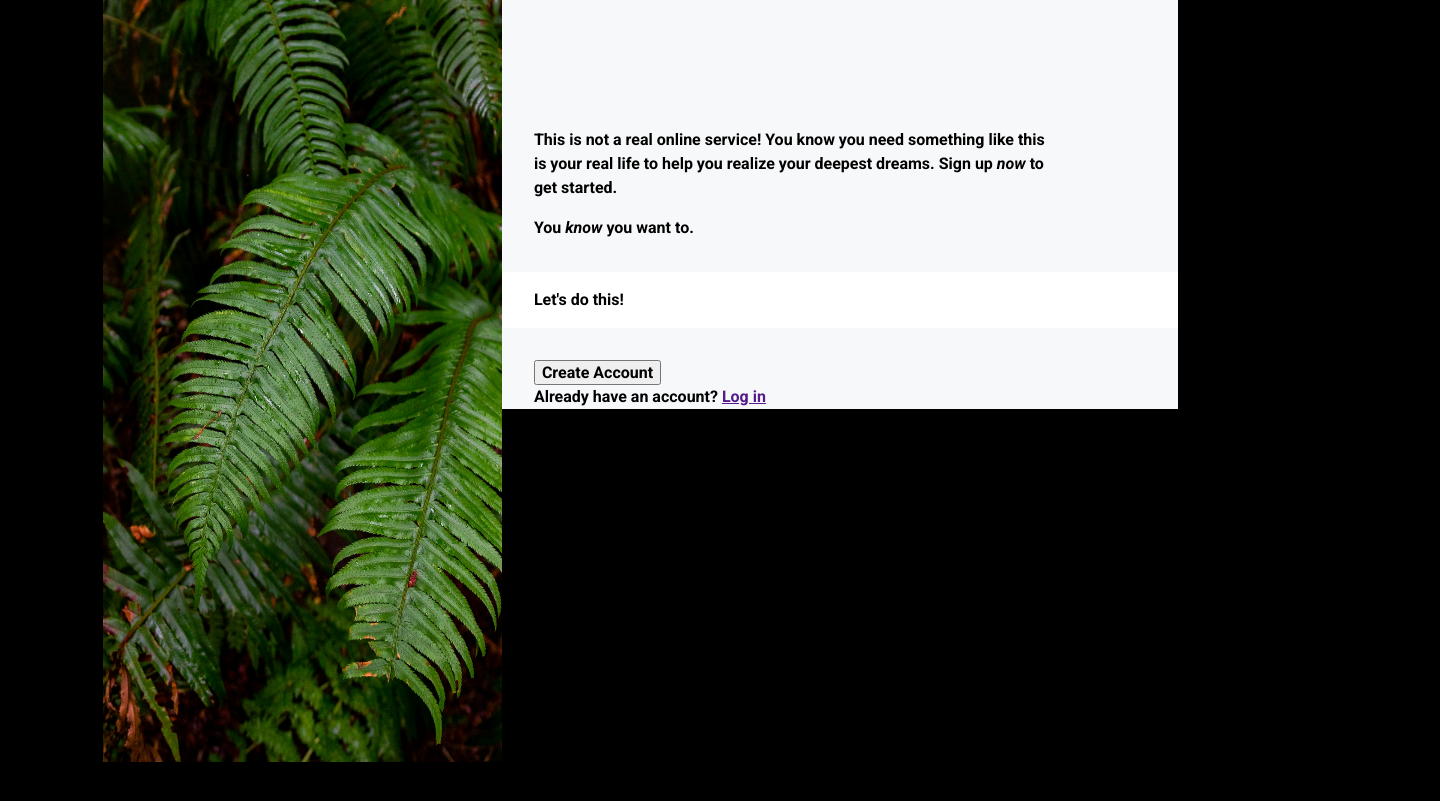
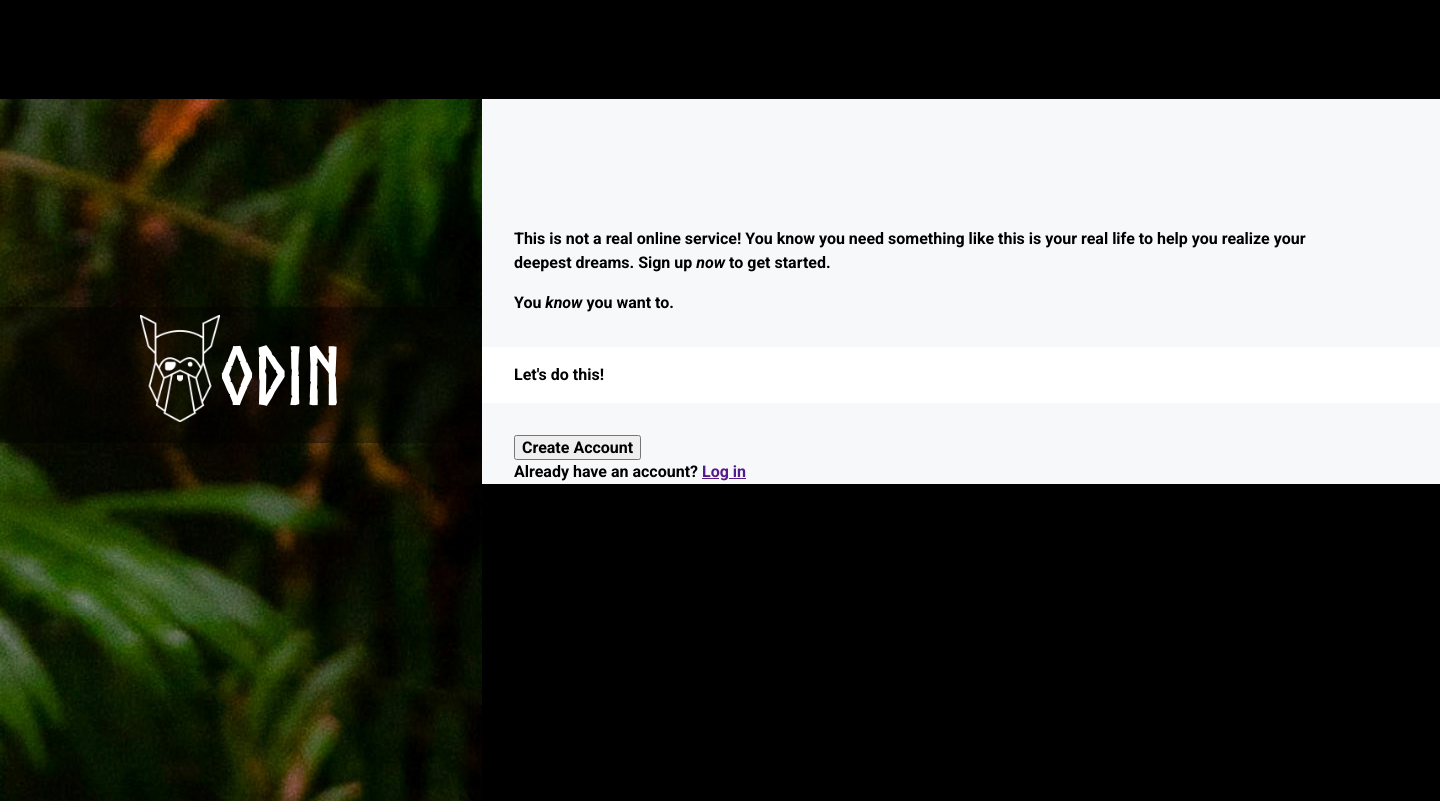
Before and after one commit to austinchong01/form, a plain HTML site: page index.html in a window 1280 px wide. Shown: the top 801 px of the page, 1440 px wide, since content can reach past the window. Drawn offline with Linux system fonts and the light colour scheme.

Commit message:
Add Logo with Opacity

```diff
--- a/index.html
+++ b/index.html
@@ -18,7 +18,10 @@
 
 <body>
     <div class="image">
-        <img class="leaves" src="images/halie-west-25xggax4bSA-unsplash.jpg" alt="leaves">
+        <div class="opac">
+            <div class="logo"><img src="images/odin-lined.png" alt="Odin Logo"></div>
+            <div class="odin">ODIN</div>
+        </div>
     </div>
     <div class="content">
         <div class="main">
--- a/reset.css
+++ b/reset.css
@@ -16,7 +16,7 @@ h1, h2, h3, h4, h5 {
   font-weight: inherit;
 }
 
-img {
+/* img {
   display: block;
   max-inline-size: 100%;
-}
+} */
--- a/style.css
+++ b/style.css
@@ -20,14 +20,32 @@
 
 body {
     display: flex;
-    width: 1075px;
-    height: 762px;
-    margin: auto;
+    width: 1440px;
+    height: 1024px;
+    margin: 99px auto;
 }
 
-.leaves {
-    width: 47rem;
-    height: 762px;
+.image {
+    width: 40rem;
+    background: url("images/halie-west-25xggax4bSA-unsplash.jpg");
+}
+
+.opac {
+    display: flex;
+    background-color: rgb(0 0 0 /40%);
+    justify-content: center;
+    padding: 0.5rem;
+    margin-top: 13rem;
+}
+
+.image img {
+    width: 80px;
+}
+
+.image .odin{
+    font-family: aweston, sans-serif;
+    color: white;
+    font-size: 5rem;
 }
 
 .main {
```
